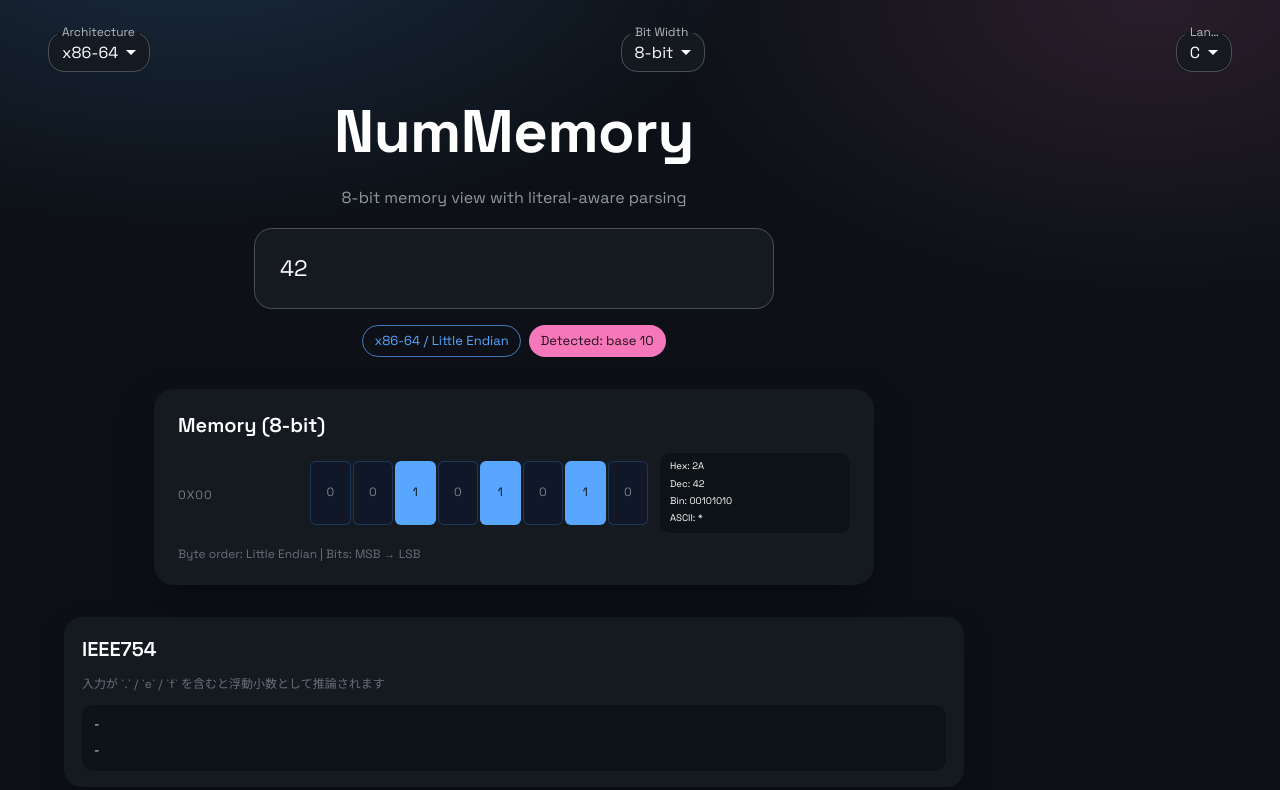
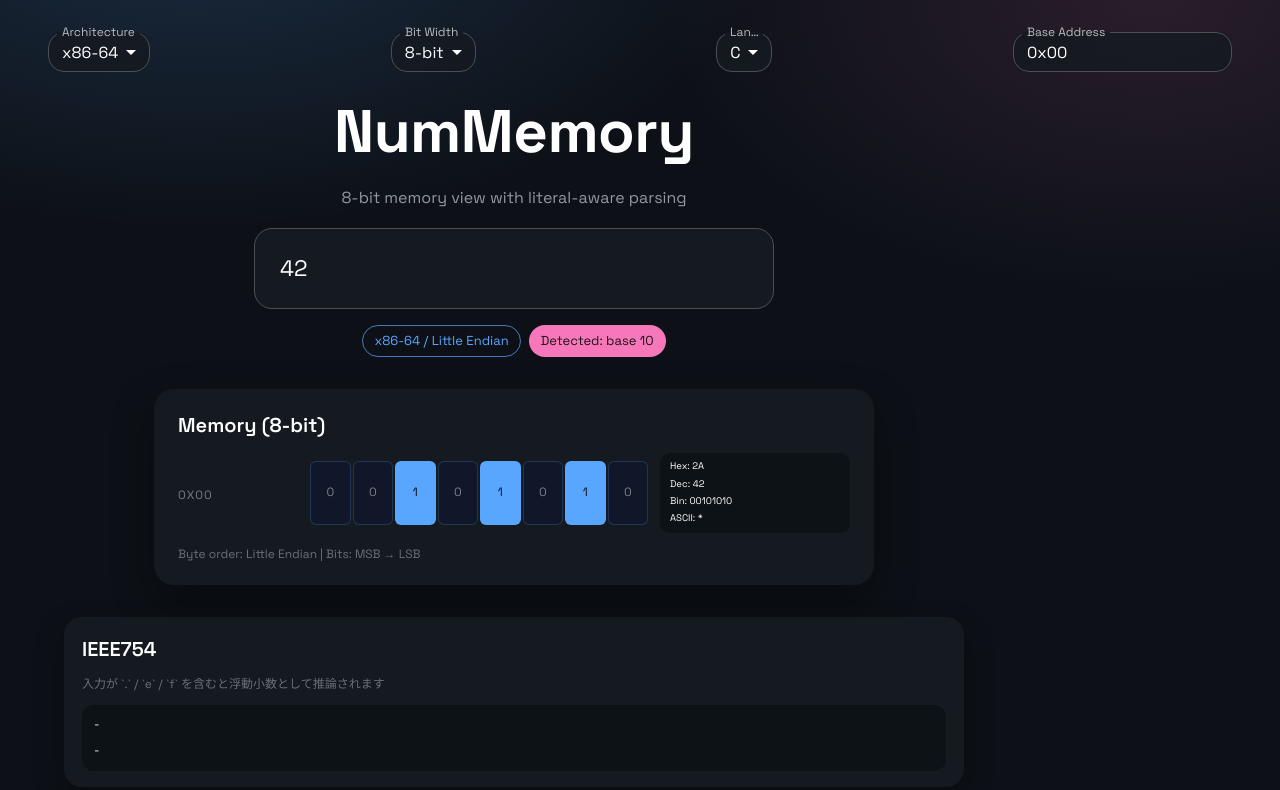
Before and after one commit to cha84rakanal/NumMem, a React (Vite) app: page / in a window 1280 px wide. Shown: the top 790 px of the page. Built offline with nearby package versions, Linux system fonts and the light colour scheme.

Commit message:
impl set base address

```diff
--- a/src/App.tsx
+++ b/src/App.tsx
@@ -191,6 +191,7 @@ export default function App() {
   const [lang, setLang] = useState<Lang>("c");
   const [input, setInput] = useState("42");
   const [bitWidth, setBitWidth] = useState<(typeof BIT_WIDTHS)[number]>(8);
+  const [baseAddrInput, setBaseAddrInput] = useState("0x00");
 
   const parsed = useMemo(() => parseLiteral(input, lang), [input, lang]);
   const parsedFloat = useMemo(() => detectFloat(input), [input]);
@@ -245,6 +246,18 @@ export default function App() {
   const archLabel = ARCHS.find((a) => a.id === arch)?.label ?? arch;
   const bitsPerRow = 8;
   const addressHexWidth = Math.max(2, Math.ceil(effectiveBitWidth / 4));
+  const baseAddress = useMemo(() => {
+    const raw = baseAddrInput.trim();
+    if (!raw) return 0n;
+    const normalizedRaw = raw.toLowerCase();
+    try {
+      if (normalizedRaw.startsWith("0x")) return BigInt(normalizedRaw);
+      if (/^[0-9]+$/.test(normalizedRaw)) return BigInt(normalizedRaw);
+    } catch {
+      return 0n;
+    }
+    return 0n;
+  }, [baseAddrInput]);
   // numeric base outputs are currently displayed per-byte; keep these when global conversion panel returns
   const rows = useMemo(() => {
     if (orderedBytes.length === 0) return [null];
@@ -301,6 +314,14 @@ export default function App() {
               ))}
             </Select>
           </FormControl>
+          <TextField
+            size="small"
+            value={baseAddrInput}
+            onChange={(e) => setBaseAddrInput(e.target.value)}
+            label="Base Address"
+            placeholder="0x00"
+            className="select-control"
+          />
         </Box>
 
         <Box className="content">
@@ -344,7 +365,10 @@ export default function App() {
                   return (
                     <Box key={`row-${rowIndex}`} className="byte-line">
                       <Typography variant="caption" className="row-label">
-                        {`0x${rowIndex.toString(16).toUpperCase().padStart(addressHexWidth, "0")}`}
+                        {`0x${(baseAddress + BigInt(rowIndex))
+                          .toString(16)
+                          .toUpperCase()
+                          .padStart(addressHexWidth, "0")}`}
                       </Typography>
                       <Box className="byte-row-horizontal">
                         {bits.map((bit, bitIndex) => (
```
